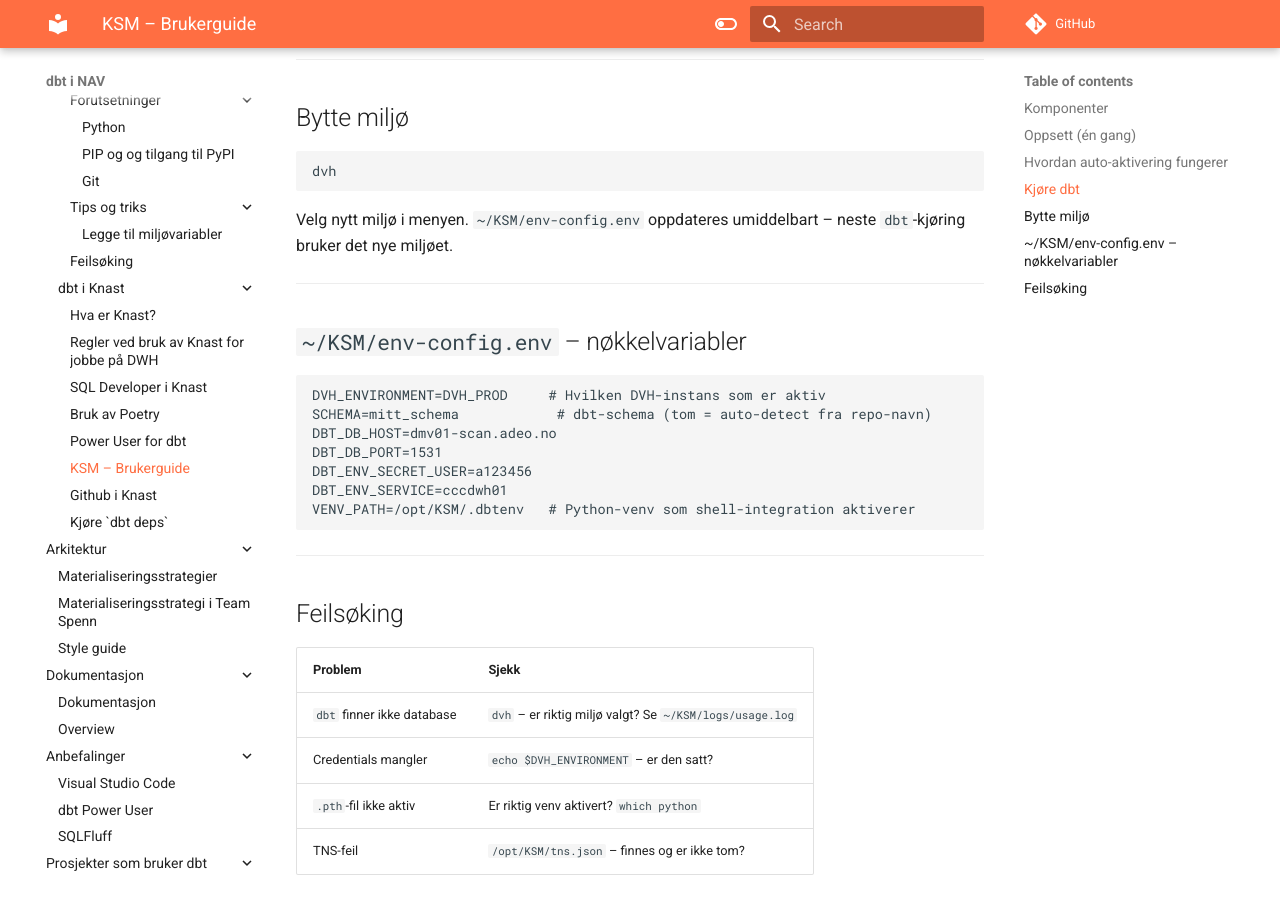
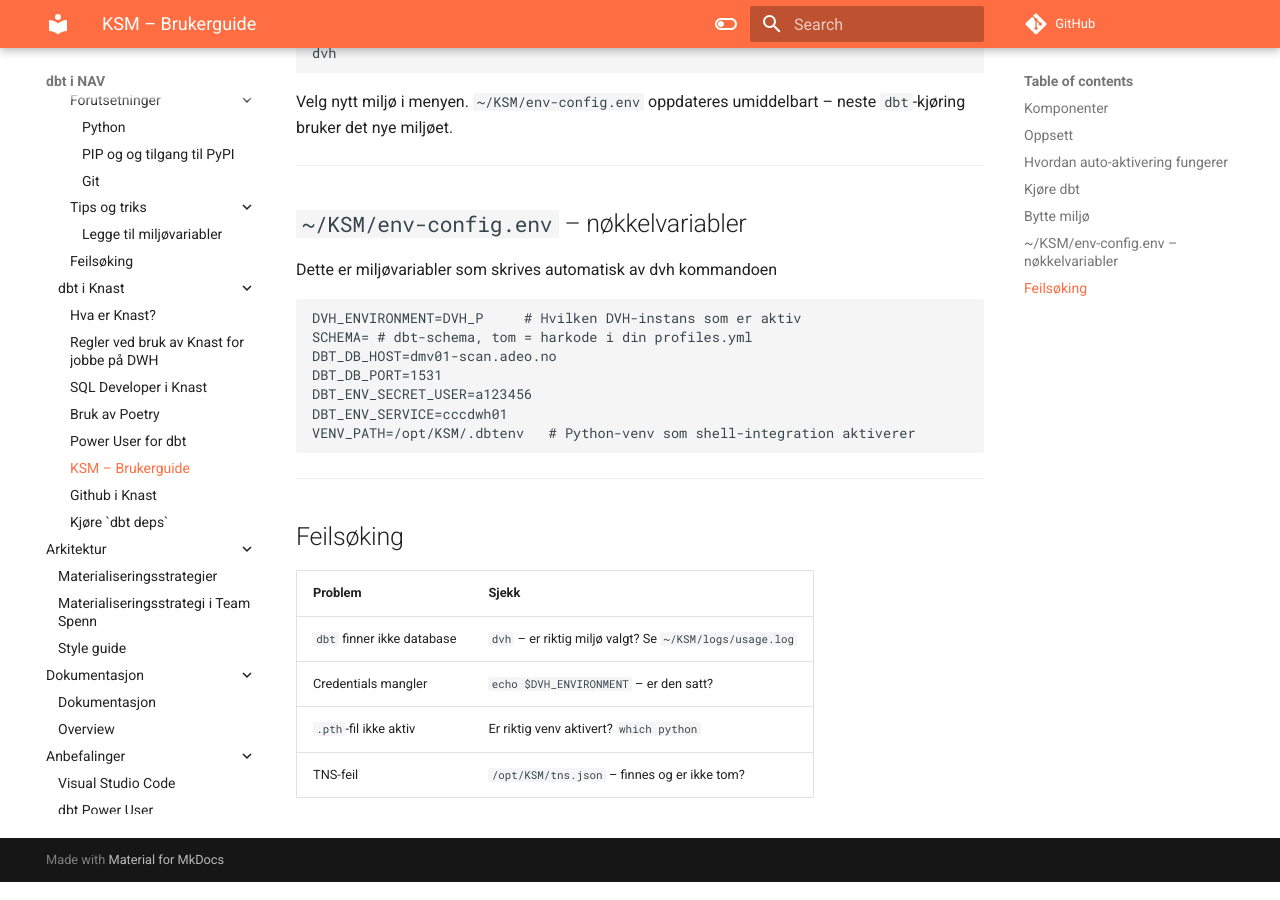
Before and after one commit to navikt/dbt-i-nav, an MkDocs documentation site: the page built from docs/dbt i Knast/KSM-brukerguide.md, in a window 1280 px wide and 900 px high, scrolled down 1780 px. Built offline with MkDocs 1.6.1 and Material for MkDocs 9.7.7, drawn with Linux system fonts in a browser that asks for light colours; comment, search, counter and statistics services are not loaded; some of the changed text lies outside the part shown.

Commit message:
docs: update KSM user guide for setup instructions and environment variables

````diff
--- a/docs/dbt i Knast/KSM-brukerguide.md
+++ b/docs/dbt i Knast/KSM-brukerguide.md
@@ -16,23 +16,18 @@
 
 ---
 
-## Oppsett (én gang)
+## Oppsett
 
-### 1. Legg til shell-integrasjon i `.bashrc`
 
-```bash
-source ~/KSM/shell-integration.sh
-```
-
-### 2. Velg DVH-miljø med `dvh`
+### Velg DVH-miljø med `dvh`
 
 ```bash
 dvh
 ```
 
-Velg miljø (f.eks. `DVH_PROD`, `DVH_TEST`) og Python-venv. Valget lagres i `~/KSM/env-config.env`.
+Velg python miljø fra lista og deretter DVH miljø. Valget lagres i `~/KSM/env-config.env`.
 
-> `dvh` krever `gum` og `jq` installert, og at `/opt/KSM/tns.json` er tilgjengelig.
+> `dvh` krever at filen `/opt/KSM/tns.json` er tilgjengelig. Den lastes inn autmatisk ved oppstart.
 
 ---
 
@@ -85,9 +80,11 @@
 
 ## `~/KSM/env-config.env` – nøkkelvariabler
 
+Dette er miljøvariabler som skrives automatisk av dvh kommandoen
+
 ```dotenv
-DVH_ENVIRONMENT=DVH_PROD     # Hvilken DVH-instans som er aktiv
-SCHEMA=mitt_schema            # dbt-schema (tom = auto-detect fra repo-navn)
+DVH_ENVIRONMENT=DVH_P     # Hvilken DVH-instans som er aktiv
+SCHEMA= # dbt-schema, tom = harkode i din profiles.yml
 DBT_DB_HOST=dmv01-scan.adeo.no
 DBT_DB_PORT=1531
 DBT_ENV_SECRET_USER=a123456
````
